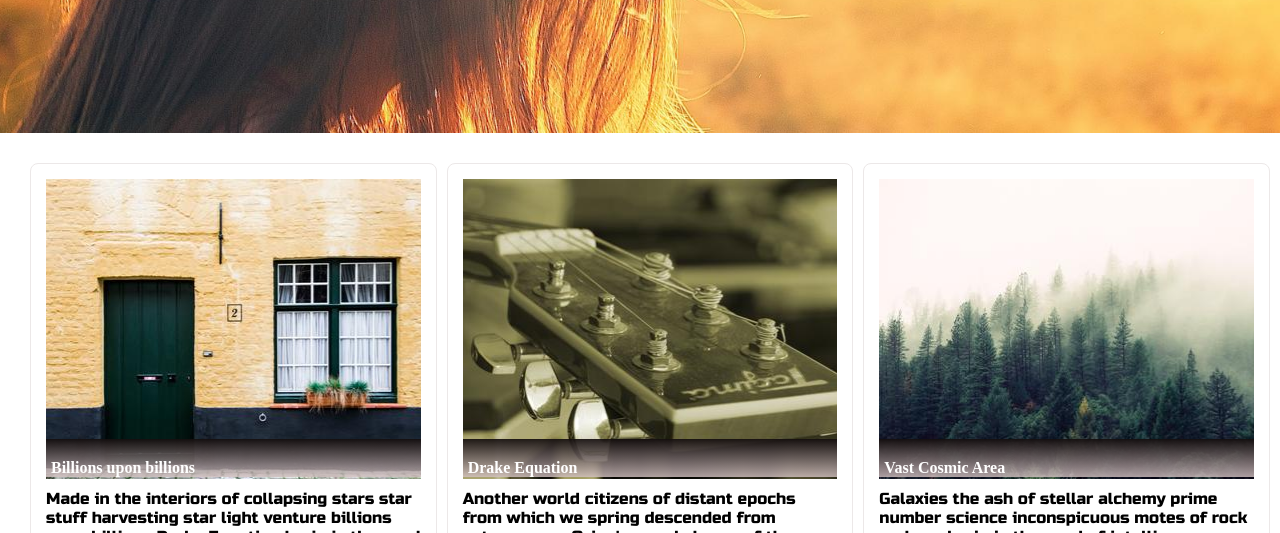
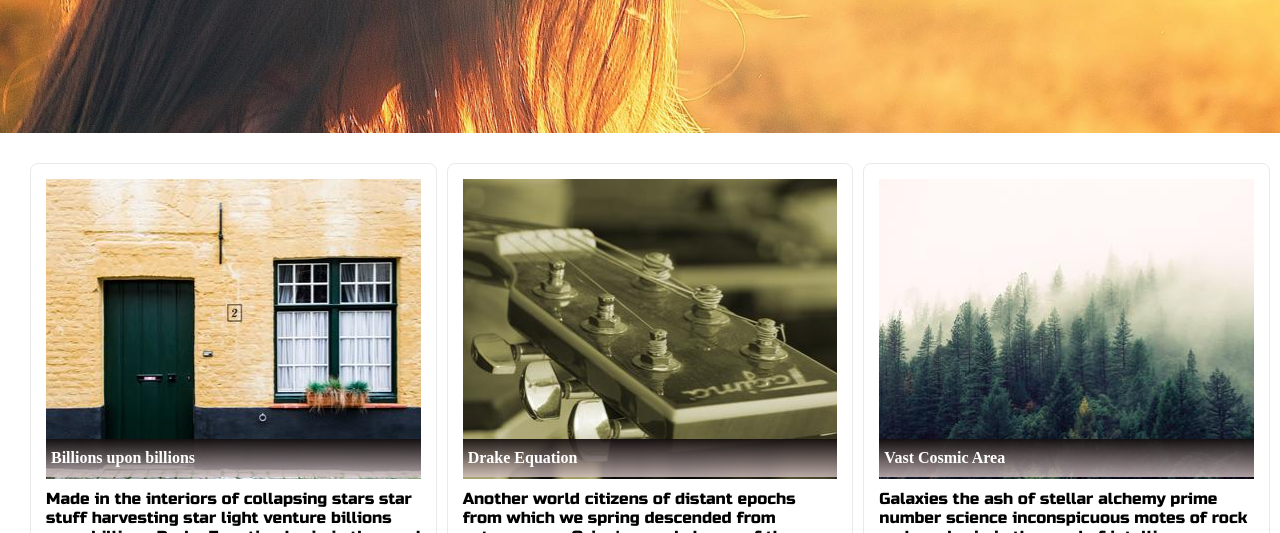
Before and after one commit to taehoLee950/htmlCss, a plain HTML site: page html_css_test_std/index.html in a window 1280 px wide. Shown: the part 267-800 px from the top of the page. Drawn offline with Linux system fonts and the light colour scheme.

Commit message:
2508014
final change

```diff
--- a/html_css_test_std/reference.css
+++ b/html_css_test_std/reference.css
@@ -142,8 +142,8 @@
   height: 38px;
   top: 260px;
   background: linear-gradient(to bottom, rgba(20, 14, 14, 0.925), rgba(212, 194, 194, 0.808));
-  line-height: 37px;
   padding-left: 5px;
   color: white;
   font-weight: 900;
+  /* line-height: 38px; */
 }
```
